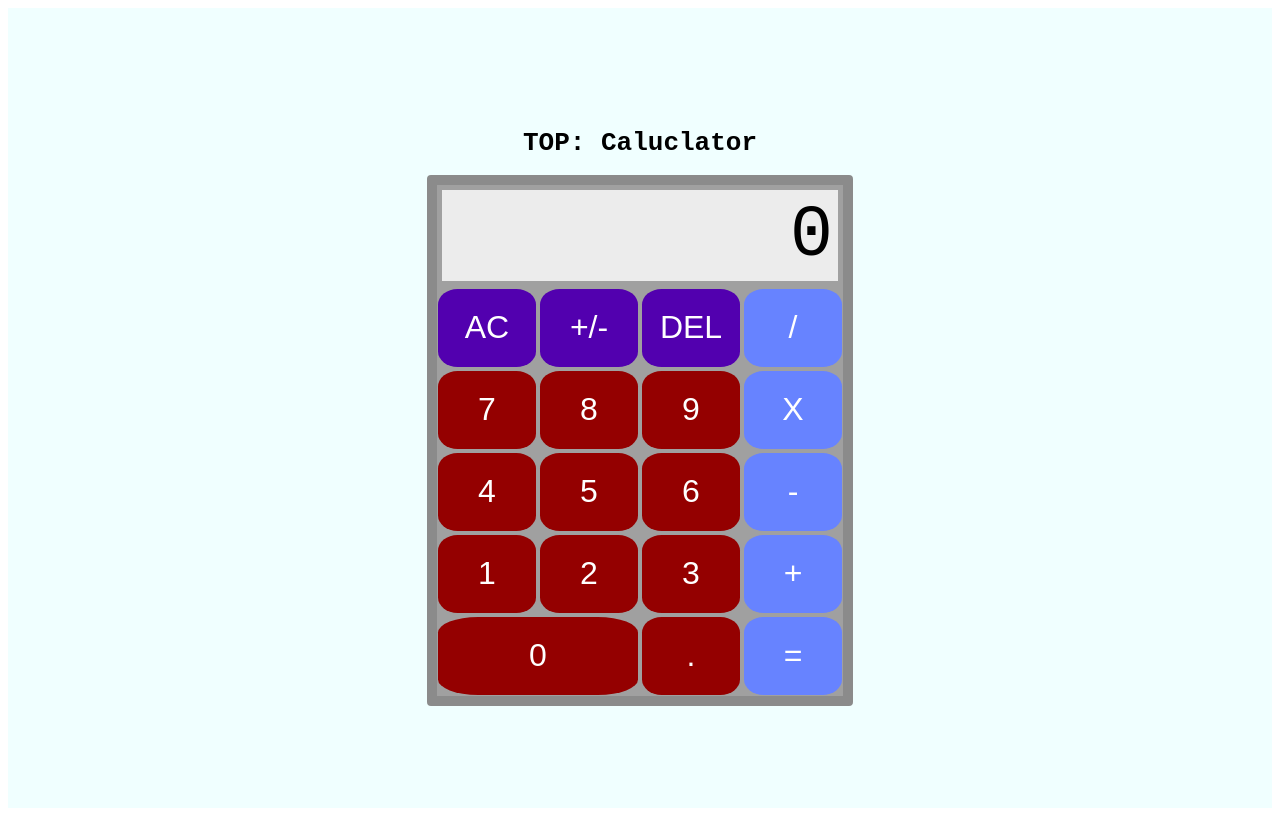
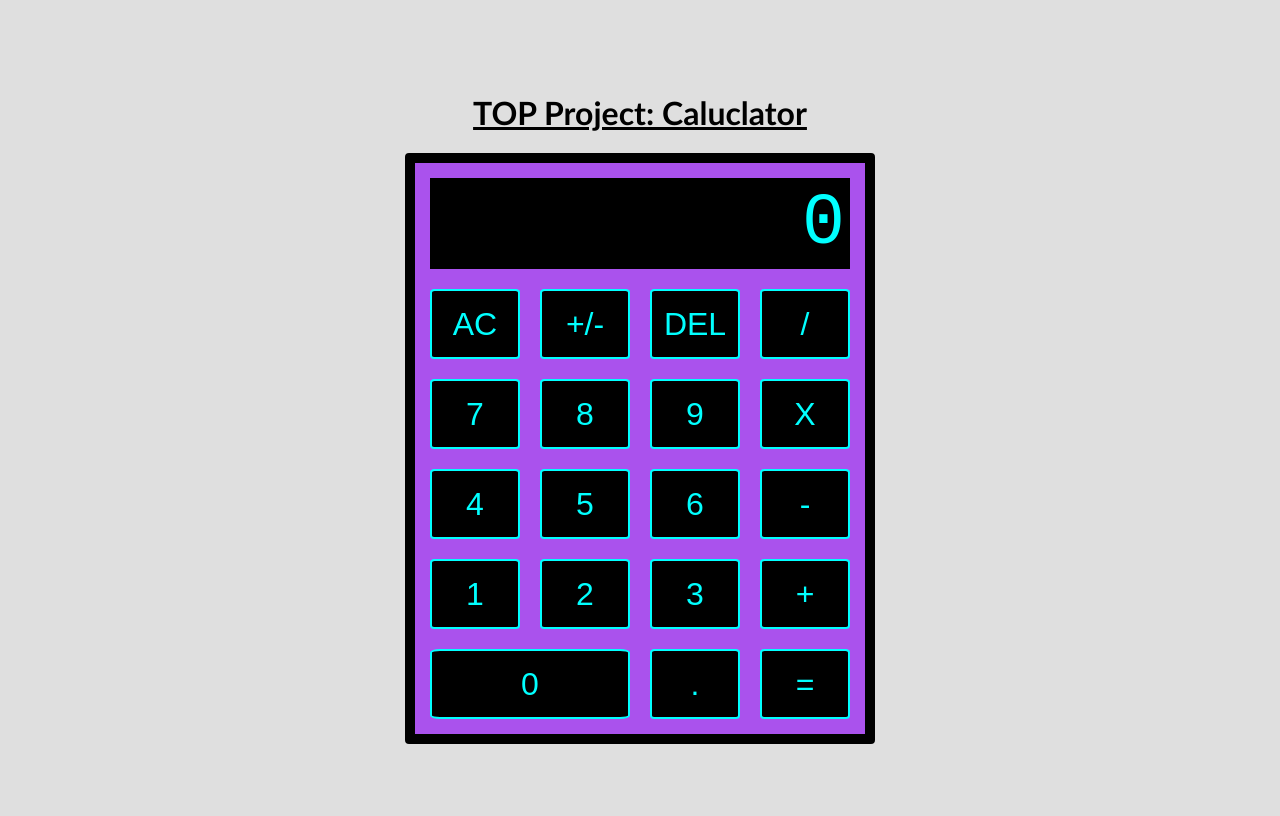
Before and after one commit to CodeFuKenny/TOP_Calculator, a plain HTML site: page index.html in a window 1280 px wide. Drawn offline with Linux system fonts and the light colour scheme.

Commit message:
updated colors

```diff
--- a/index.html
+++ b/index.html
@@ -10,7 +10,7 @@
 
 <body>
     <main id = "calc">
-        <h1> TOP: Caluclator</h1>
+        <h1> TOP Project: Caluclator</h1>
         <div id="wrapper" class = "container">
             <div class = "display">0</div>
             <button class = "clear" value = "clear">AC</button>
--- a/styles.css
+++ b/styles.css
@@ -1,6 +1,8 @@
 html{
     font-family: monospace;
     text-align: center;
+    background-color: rgb(223, 223,223);
+
 }
 /* h1{
     margin: 5px 15px 10px 33%;
@@ -14,30 +16,33 @@ html{
     align-items: center;
     min-height: 95vh;
     height: 100vh;
-    background-color: azure;
 }
+
 h1{
+    display:flex;
     width: 100%;
-    display:flex;
     justify-content: center;
     align-items: center;
-
+    font-size: 32px;
+    font-family: 'Trebuchet MS', 'Lucida Sans Unicode', 'Lucida Grande', 'Lucida Sans', Arial, sans-serif;
+    text-decoration: underline;
 }
 
 .container{
-    background-color:rgb(160, 160, 160);
-    border: 10px solid rgb(139, 139, 139);
+    background-color:rgb(170, 82, 237);
+    border: 10px solid rgb(0, 0, 0);
     border-radius: 4px;
     display:grid;
     grid-template-columns: repeat(4,100px);
     grid-template-rows: minmax(100px,auto) repeat(5,80px);
-    gap: 2px;
+    gap: 10px;
+    padding:10px;
 }
 
 
 .display{
     grid-column: 1 / -1;
-    background-color: #ececec;
+    background-color: rgb(0,0,0);
     display:flex;
     flex-direction: column;
     justify-content: space-around;
@@ -45,14 +50,14 @@ h1{
     padding: 5px;
     margin: 5px;
     font-size: 5.5em;
+    color: rgb(1,255,255);
 }
 
 button{
-    border:none;
+    border: 2px solid rgb(1,255,255);
     transition-duration: 0.05s;
-    margin: 1px;
-    border-radius: 20%;
-    font-weight: initial;
+    margin: 5px;
+    border-radius: 5%;
     font-size: 2em;
 }
 button:hover{
@@ -60,7 +65,7 @@ button:hover{
     filter: brightness(75%);
 }
 button:active{
-    filter:brightness(125%);
+    filter:brightness(70%);
 }
 
 #zero{
@@ -68,39 +73,38 @@ button:active{
 }
 
 .operand{
-    background-color: rgb(148, 0, 0);
-    color: white;
+    background-color: rgb(0,0,0);
+    color: rgb(1,255,255);
 }
 
 .decimal{
-    background:  rgb(148, 0, 0);
-    color: white;
+    background:  rgb(0,0,0);
+    color: rgb(1,255,255);
 }
 
 .operator{
-    background-color:rgb(103, 131, 255);
-    color: white;
+    background-color:rgb(0, 0, 0);
+    color: rgb(1,255,255);
 
 }
 
 .equals{
-    background-color:rgb(103, 131, 255);
-    color: white;
+    background-color:rgb(0,0,0);
+    color: rgb(1,255,255);
 
 }
 
 .clear{
-    background-color: rgb(82, 0, 175);
-    color: white;
+    background-color: rgb(0,0,0);
+    color: rgb(1,255,255);
 
 }
 .sign{
-    background-color: rgb(82, 0, 175);
-    color: white;
+    background-color: rgb(0,0,0);
+    color: rgb(1,255,255);
+}
+.delete{
+    background-color: rgb(0,0,0);
+    color: rgb(1,255,255);
 
 }
-.delete{
-    background-color: rgb(82, 0, 175);
-    color: white;
-
-}
```
